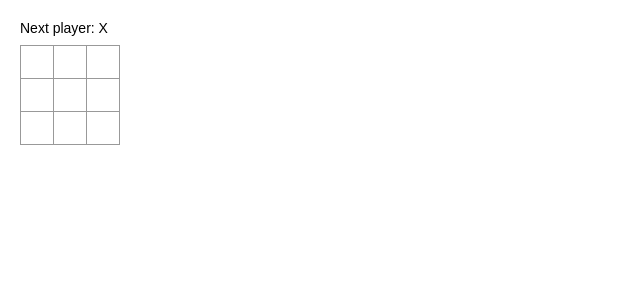
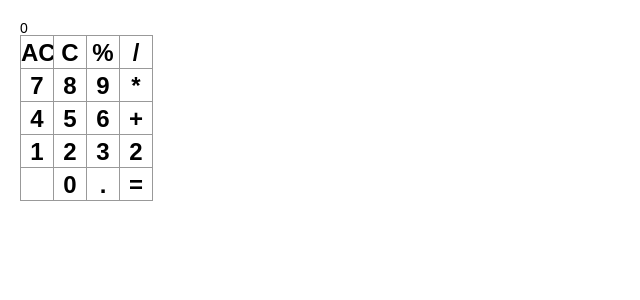
Before and after one commit to Normandy12/react_calculator, a React (Create React App) app: page / in a window 1280 px wide. Shown: the top 300 px of the page, without its empty margins (0-640 px from the left). Built offline with nearby package versions, Linux system fonts and the light colour scheme.

Commit message:
Add button label

```diff
--- a/src/index.js
+++ b/src/index.js
@@ -7,7 +7,7 @@ class Square extends React.Component {
     render() {
         return (
         <button className="square">
-            {/* TODO */}
+            {this.props.value}
         </button>
         );
     }
@@ -15,29 +15,44 @@ class Square extends React.Component {
 
 class Board extends React.Component {
     renderSquare(i) {
-      return <Square />;
+      return <Square value={i} />;
     }
 
     render() {
-        const status = 'Next player: X';
+        const status = '0';
 
         return (
             <div>
-                <div className="status">{status}</div>
+                <div className="display">{status}</div>
                 <div className="board-row">
-                    {this.renderSquare(0)}
+                    {this.renderSquare("AC")}
+                    {this.renderSquare("C")}
+                    {this.renderSquare("%")}
+                    {this.renderSquare("/")}
+                </div>
+                <div className="board-row">
+                    {this.renderSquare(7)}
+                    {this.renderSquare(8)}
+                    {this.renderSquare(9)}
+                    {this.renderSquare("*")}
+                </div>
+                <div className="board-row">
+                    {this.renderSquare(4)}
+                    {this.renderSquare(5)}
+                    {this.renderSquare(6)}
+                    {this.renderSquare("+")}
+                </div>
+                <div className="board-row">
                     {this.renderSquare(1)}
+                    {this.renderSquare(2)}
+                    {this.renderSquare(3)}
                     {this.renderSquare(2)}
                 </div>
                 <div className="board-row">
-                    {this.renderSquare(3)}
-                    {this.renderSquare(4)}
-                    {this.renderSquare(5)}
-                </div>
-                <div className="board-row">
-                    {this.renderSquare(6)}
-                    {this.renderSquare(7)}
-                    {this.renderSquare(8)}
+                    {this.renderSquare("")}
+                    {this.renderSquare(0)}
+                    {this.renderSquare(".")}
+                    {this.renderSquare("=")}
                 </div>
             </div>
       );
```
